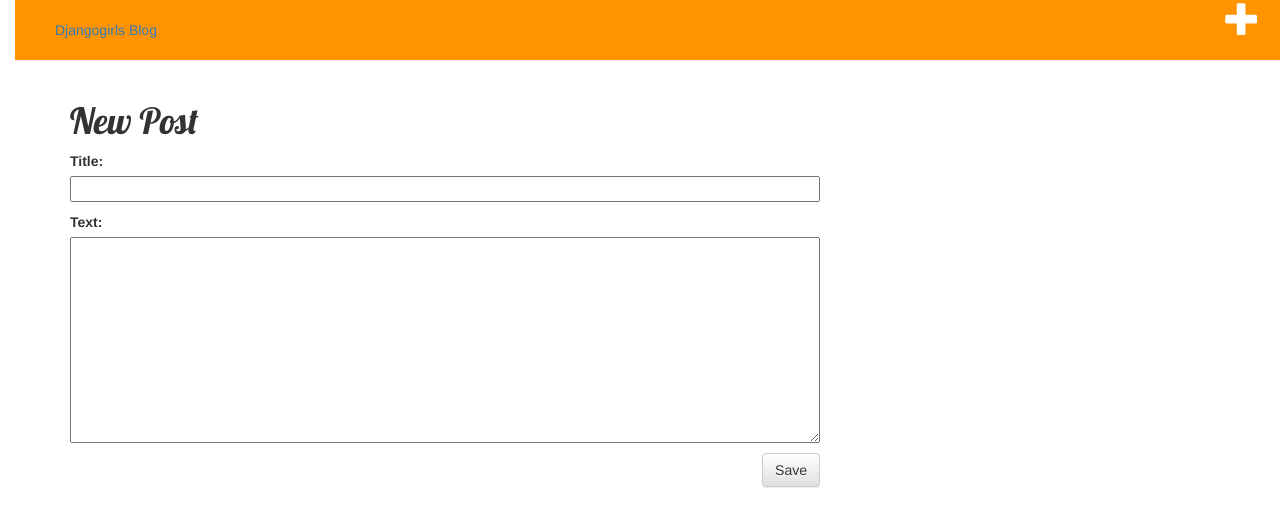
After one commit to Do-woon/django-app-practice, a Django app: a page that uses blog/templates/blog/base.html in a window 1280 px wide. The commit adds this page. Shown: the top 527 px of the page. Run offline with Django 3.2, Linux system fonts and the light colour scheme; some libraries are stand-ins or nearby versions.

Commit message:
add 'add post' page

```diff
--- /dev/null
+++ b/blog/forms.py
@@ -0,0 +1,7 @@
+from django import forms
+from .models import Post
+
+class PostForm(forms.ModelForm):
+	class Meta:
+		model = Post
+		fields = ('title', 'text',)
--- a/blog/templates/blog/base.html
+++ b/blog/templates/blog/base.html
@@ -8,6 +8,7 @@
 	<link rel="stylesheet" href="//maxcdn.bootstrapcdn.com/bootstrap/3.2.0/css/bootstrap-theme.min.css">
 	<link rel="stylesheet" href="{% static 'css/blog.css' %}">
 	<link href="//fonts.googleapis.com/css?family=Lobster&subset=latin,latin-ext" rel="stylesheet" type="text/css">
+	<a href="{% url 'post_new' %}" class="top-menu"><span class="glyphicon glyphicon-plus"></span></a>
 </head>
 
 
--- /dev/null
+++ b/blog/templates/blog/post_edit.html
@@ -0,0 +1,9 @@
+{% extends 'blog/base.html' %}
+
+{% block content %}
+	<h1>New Post</h1>
+	<form method="POST" class="post-form"> {% csrf_token %}
+		{{ form.as_p }}
+		<button type-"submit" class="save btn btn-default">Save</button>
+	</form>
+{% endblock %}
--- a/blog/urls.py
+++ b/blog/urls.py
@@ -3,5 +3,6 @@ from . import views
 
 urlpatterns = [
 	url(r'^$', views.post_list, name='post_list'),
-	url(r'^post/(?P<pk>\d+)/$', views.post_detail, name="post_detail"),
+	url(r'^blogpost/(?P<pk>\d+)/$', views.post_detail, name="post_detail"),
+	url(r'^blogpost/new/$', views.post_new, name="post_new"),
 ]
--- a/blog/views.py
+++ b/blog/views.py
@@ -1,9 +1,10 @@
 # -*- coding: utf-8 -*-
 from __future__ import unicode_literals
 
-from django.shortcuts import render, get_object_or_404
+from django.shortcuts import render, get_object_or_404, redirect
 from django.utils import timezone
 from .models import Post
+from .forms import PostForm
 
 
 def post_list(request):
@@ -13,3 +14,16 @@ def post_list(request):
 def post_detail(request, pk):
 	post = get_object_or_404(Post, pk=pk)
 	return render(request, 'blog/post_detail.html', {'post':post})
+
+def post_new(request):
+	if request.method == "POST":
+		form = PostForm(request.POST)
+		if form.is_valid():
+			post = form.save(commit=False)
+			post.author = request.user
+			post.published_date = timezone.now()
+			post.save()
+			return redirect('post_detail', pk=post.pk)
+	else:
+		form = PostForm()
+	return render(request, 'blog/post_edit.html', {'form':form})
```
Also changed, not shown: 1 other file.
